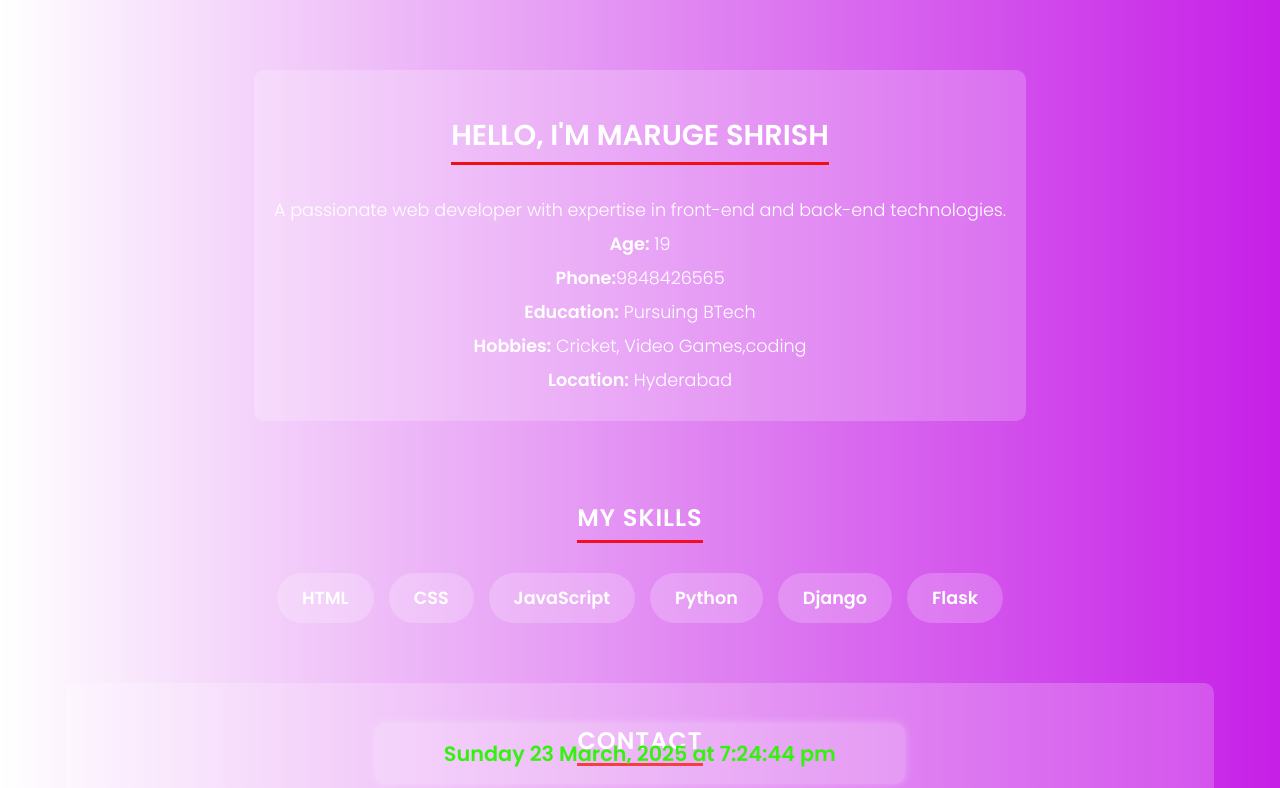
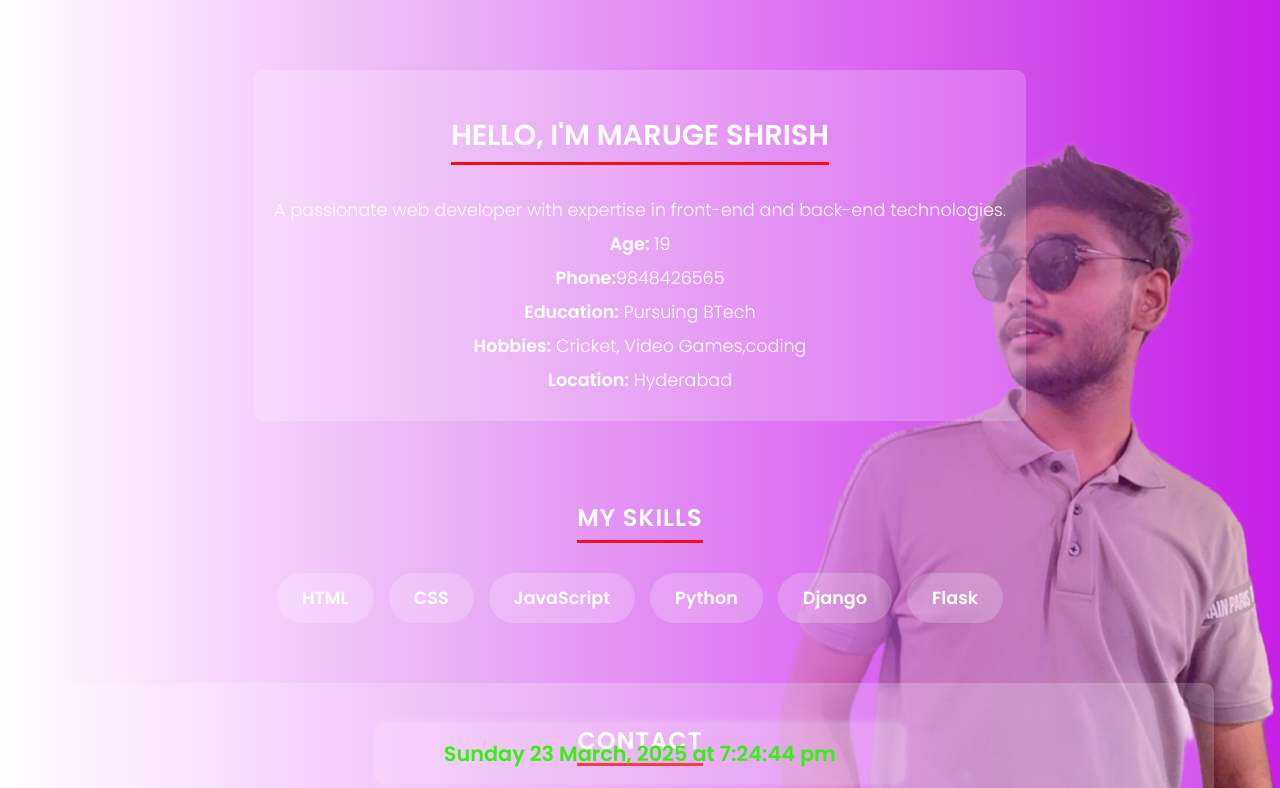
Before and after one commit to MarugeShrish/Maruge-Shrish-Profile, a plain HTML site: page index.html in a window 1280 px wide. Shown: the part 171-959 px from the top of the page. Drawn offline with Linux system fonts and the light colour scheme.

Commit message:
Update index.html

```diff
--- a/index.html
+++ b/index.html
@@ -216,7 +216,7 @@
     </header>
 
     <section class="intro">
-        <img src="images/1742733293374.png" alt="background-img" class="background-img">
+        <img src="1742733293374.png" alt="background-img" class="background-img">
         <h2>Hello, I'm MARUGE SHRISH</h2>
         <p>A passionate web developer with expertise in front-end and back-end technologies.</p>
         <p><strong>Age:</strong> 19</p>
```
